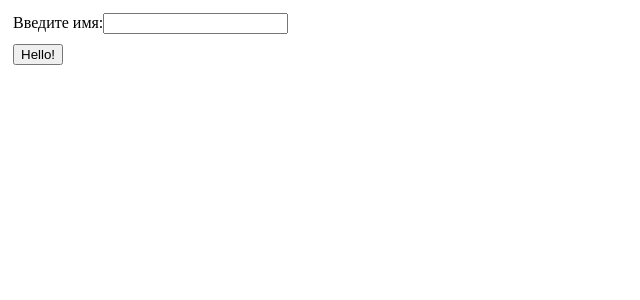
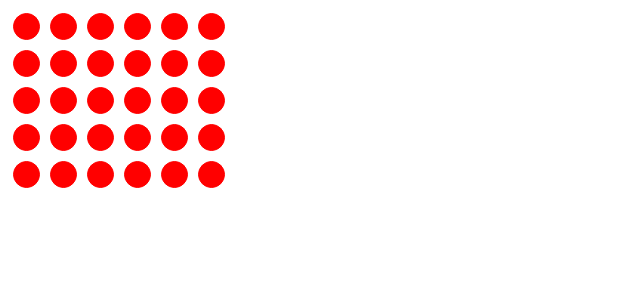
Before and after one commit to lamka-tatya/otus_js, a React app: page / in a window 1280 px wide. Shown: the top 300 px of the page, without its empty margins (0-640 px from the left). Built offline with nearby package versions, Linux system fonts and the light colour scheme.

Commit message:
add Field & rename CellModel

```diff
--- a/src/components/App.tsx
+++ b/src/components/App.tsx
@@ -2,6 +2,7 @@ import React, { FC, Component } from "react";
 import { Input } from "./Input/Input";
 import { HelloButton } from "./HelloButton/HelloButton";
 import { Output } from "./Output/Output";
+import Field from "./Field/Field";
 
 export class App extends Component {
   constructor(props: any) {
@@ -24,18 +25,6 @@ export class App extends Component {
   }
 
   render() {
-    return (
-      <div
-        style={{
-          display: "flex",
-          flexDirection: "column",
-          alignItems: "start",
-        }}
-      >
-        <Input onChange={this.onChangeInput} />
-        <HelloButton onClick={this.onClickHelloButton} />
-        <Output userName={this.state.userName} />
-      </div>
-    );
+    return <Field rowCount={5} columnCount={6} emptyPercent={0} />;
   }
 }
--- a/src/components/Field/Cell/Cell.tsx
+++ b/src/components/Field/Cell/Cell.tsx
@@ -7,13 +7,13 @@ export enum CellState {
   dead = "dead",
 }
 
-export interface Cell {
+export interface CellModel {
   row: number;
   column: number;
   cellState: CellState;
 }
 
-export const Cell: FC<Cell> = ({ cellState }) => {
+export const Cell: FC<CellModel> = ({ cellState, column, row }) => {
   const cssName = `cell cell-is-${cellState}`;
   return <div className={cssName}></div>;
 };
--- /dev/null
+++ b/src/components/Field/Field.css
@@ -0,0 +1,10 @@
+.field {
+  display: flex;
+  flex-direction: column;
+  align-items: start;
+}
+
+.field-row {
+  display: flex;
+  align-items: start;
+}
--- /dev/null
+++ b/src/components/Field/Field.tsx
@@ -0,0 +1,71 @@
+import React, { FC } from "react";
+import "./Field.css";
+import { Cell, CellState, CellModel } from "./Cell/Cell";
+
+export interface FieldProps {
+  rowCount: number;
+  columnCount: number;
+  emptyPercent: number;
+}
+
+interface FieldState {
+  cells: CellModel[];
+}
+
+class Field extends React.Component<FieldProps, FieldState> {
+  prepareCells(props: FieldProps): CellModel[] {
+    const result: CellModel[] = [];
+
+    for (let x = 0; x < props.columnCount; x++) {
+      for (let y = 0; y < props.rowCount; y++) {
+        // todo: handle emptyPercent
+        result.push({ row: y, column: x, cellState: CellState.dead });
+      }
+    }
+
+    return result;
+  }
+
+  constructor(props: FieldProps) {
+    super(props);
+    this.state = {
+      cells: this.prepareCells(props),
+    };
+  }
+
+  getRow(row: number) {
+    const cells = [];
+
+    for (let col = 0; col < this.props.columnCount; col++) {
+      const cell = this.state.cells.find(
+        (c) => c.column === col && c.row === row
+      );
+
+      if (!cell) {
+        throw TypeError("Unexpected error");
+      }
+
+      cells.push(
+        <Cell key={col} row={row} column={col} cellState={cell.cellState} />
+      );
+    }
+
+    return cells;
+  }
+
+  render() {
+    const rows: JSX.Element[] = [];
+
+    for (let row = 0; row < this.props.rowCount; row++) {
+      rows.push(
+        <div className="field-row" key={row}>
+          {this.getRow(row)}
+        </div>
+      );
+    }
+
+    return <div className="field">{rows}</div>;
+  }
+}
+
+export default Field;
```
Also changed, not shown: 2 other files (tests, documents, lock files or other folders).
